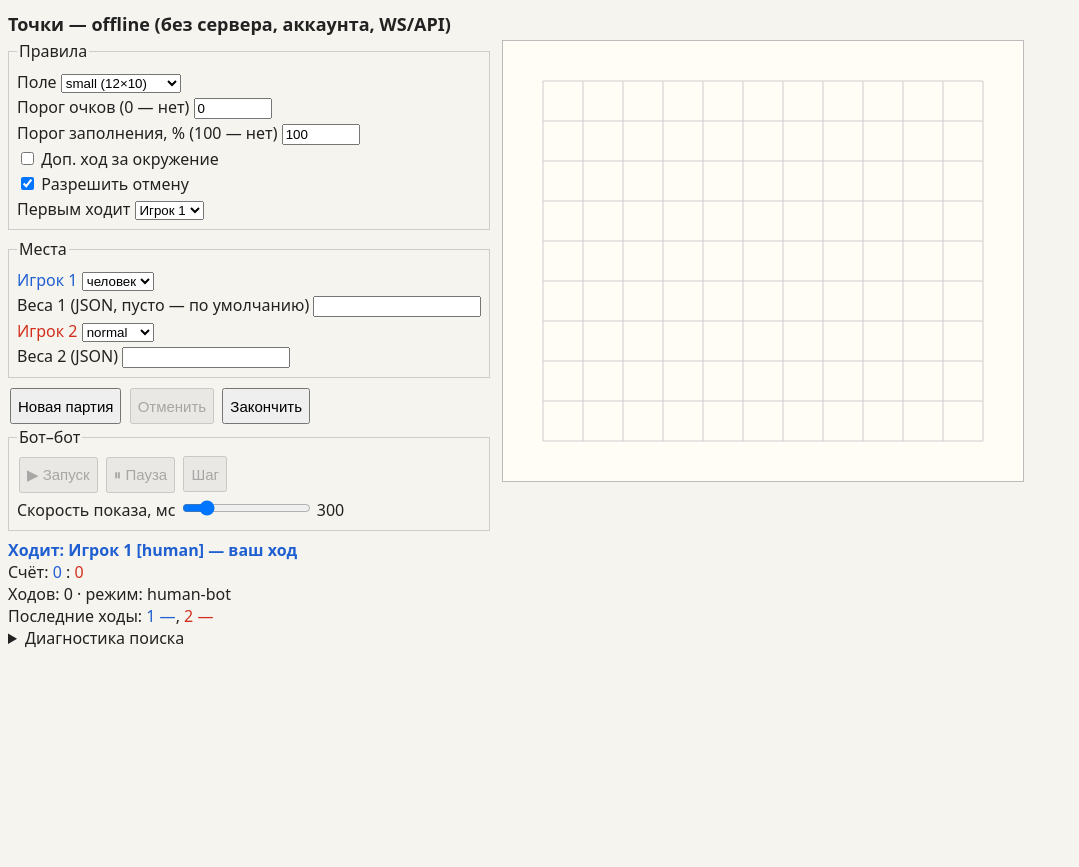
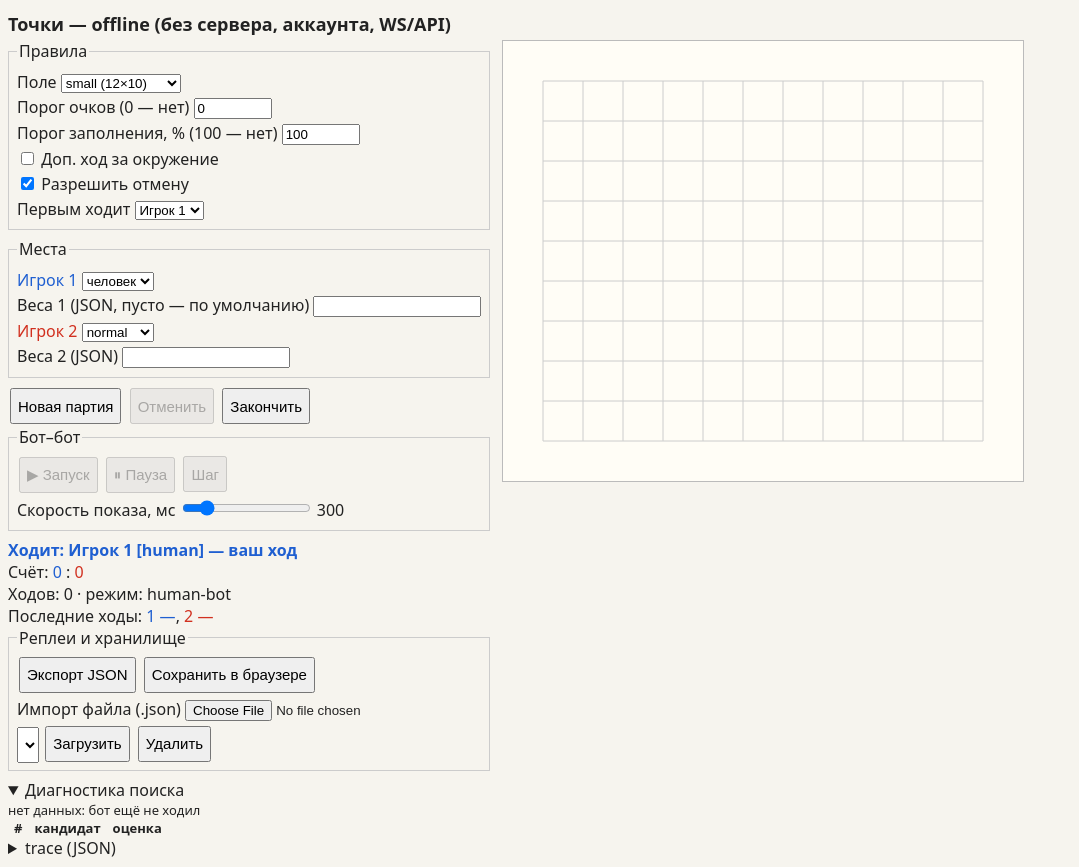
Before and after one commit to mlaa4ml/tochki-multiplayer, a website: page offline/index.html in a window 1280 px wide. Shown: the whole page, without its empty margins (0-1079 px from the left). Before the commit the page ends 800 px from the top, so only its background shows below. Drawn offline with Linux system fonts and the light colour scheme.

Commit message:
offline/index.html: patch

```diff
--- a/offline/index.html
+++ b/offline/index.html
@@ -52,12 +52,38 @@
     <div><span id="spinner">⏳ бот думает…</span></div>
     <div id="info"></div>
     <div id="error"></div>
-    <details><summary>Диагностика поиска</summary><textarea id="trace" rows="8" readonly></textarea></details>
+    <fieldset id="replays"><legend>Реплеи и хранилище</legend>
+      <div>
+        <button id="btnExport">Экспорт JSON</button>
+        <button id="btnSaveReplay">Сохранить в браузере</button>
+        <button id="btnResume" style="display:none">Восстановить автосохранение</button>
+      </div>
+      <label>Импорт файла (.json) <input id="importFile" type="file" accept=".json,application/json"></label>
+      <div>
+        <select id="replayList" style="max-width:100%;min-height:36px"></select>
+        <button id="btnLoadReplay">Загрузить</button>
+        <button id="btnDelReplay">Удалить</button>
+      </div>
+      <div id="replayMsg"></div>
+      <div id="storageStatus" style="font-size:12px;color:#8a5a00"></div>
+    </fieldset>
+    <details id="diag" open><summary>Диагностика поиска</summary>
+      <div id="diagSummary" style="font-size:13px">нет данных: бот ещё не ходил</div>
+      <div style="max-height:220px;overflow:auto">
+        <table id="diagTable" style="border-collapse:collapse;font-size:13px">
+          <thead><tr><th style="text-align:left;padding:0 6px">#</th><th style="text-align:left;padding:0 6px">кандидат</th><th style="text-align:right;padding:0 6px">оценка</th></tr></thead>
+          <tbody></tbody>
+        </table>
+      </div>
+      <details><summary>trace (JSON)</summary><textarea id="trace" rows="8" readonly></textarea></details>
+    </details>
   </div>
   <canvas id="board" width="600" height="500"></canvas>
 </div>
 <script src="../gameEngine.js"></script>
+<script src="../replay.js"></script>
 <script src="localSession.js"></script>
+<script src="storage.js"></script>
 <script>
 (function(){
   'use strict';
```
